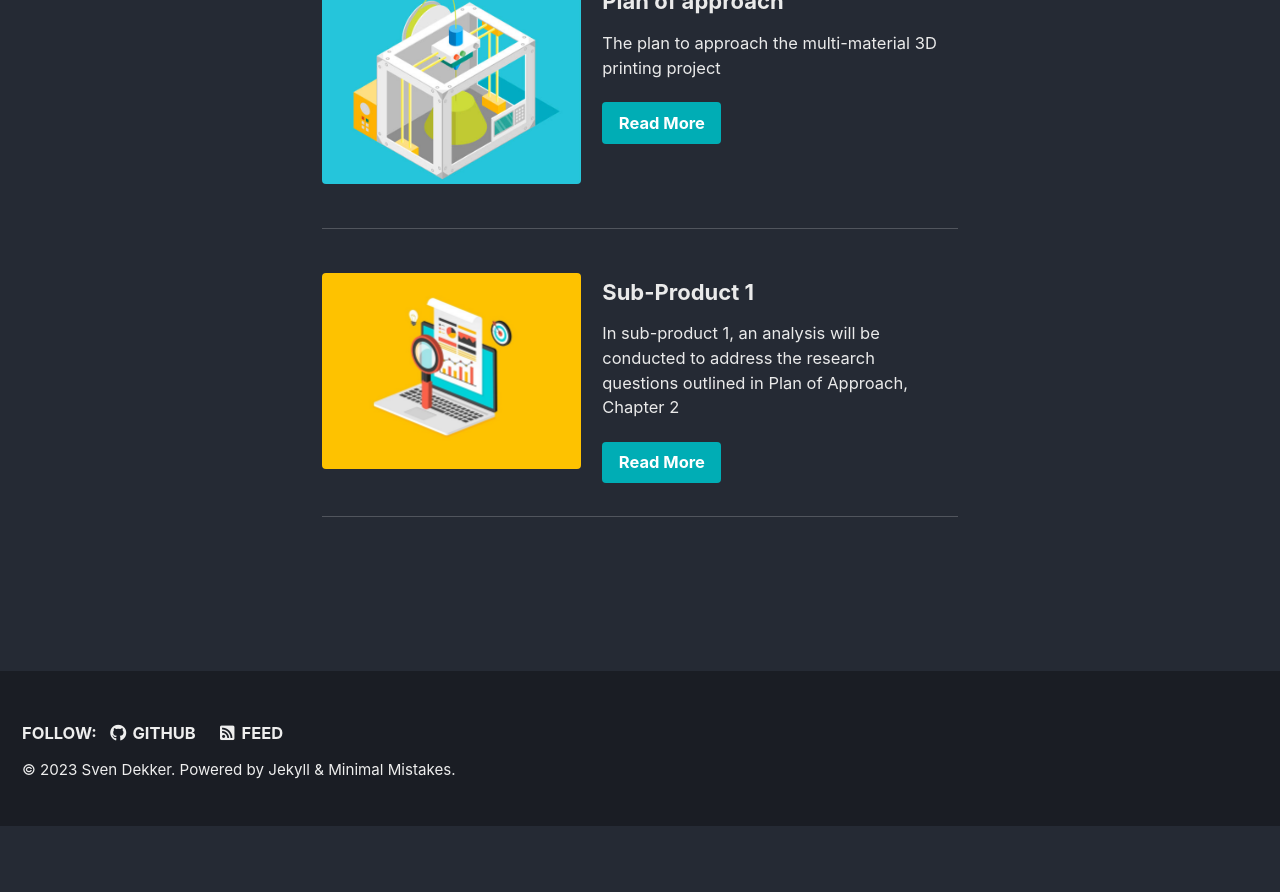
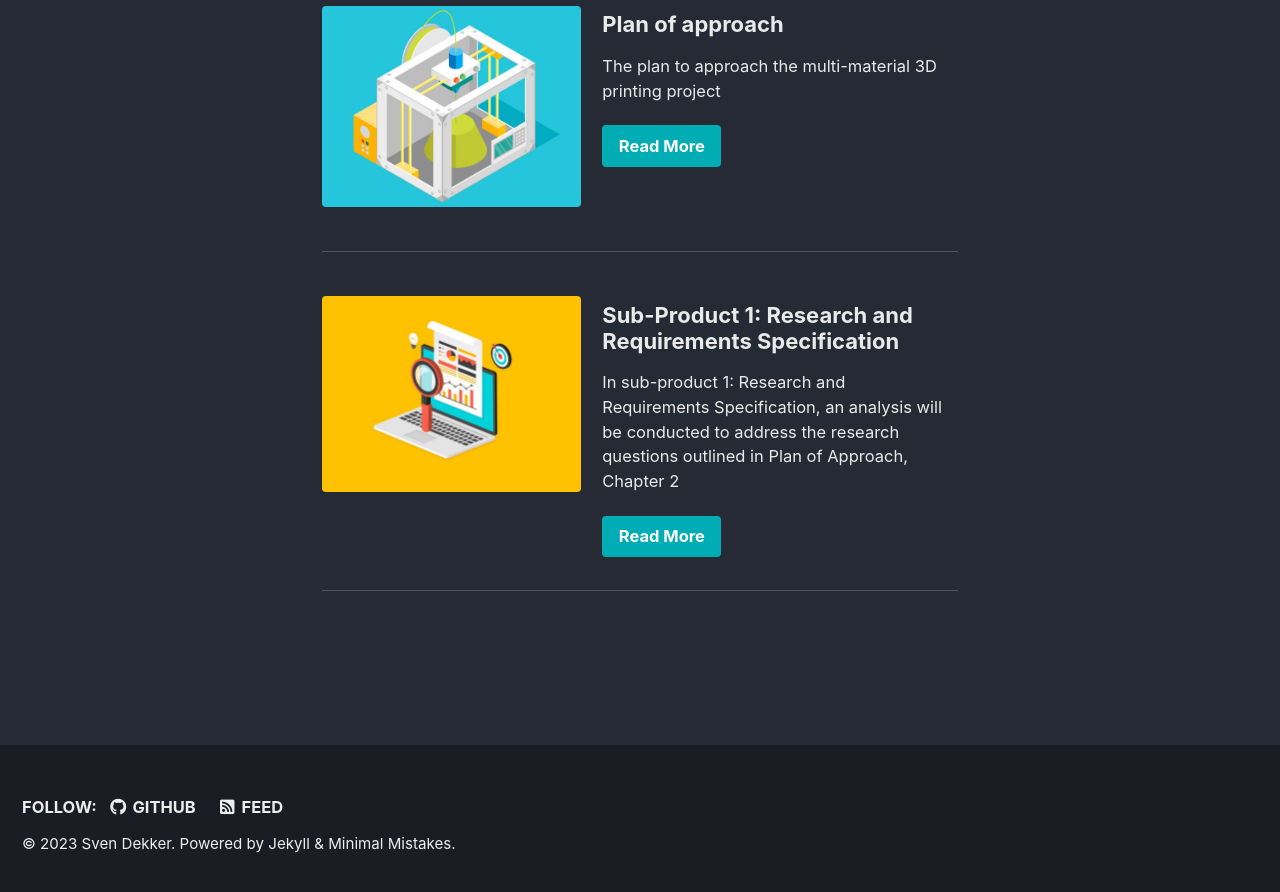
Before and after one commit to ProjectPhase/SvenDekker, a Jekyll site: the page built from _pages/Multi-material 3D printing.md, in a window 1280 px wide and 900 px high, scrolled down 837 px. Shown: the top 892 px of the window. Built offline with Jekyll 4.4.1, drawn with Linux system fonts in a browser that asks for light colours; cached includes are drawn as plain includes; before the commit the page ends 1663 px from its top, so only the background shows below that.

Commit message:
Title change

```diff
--- a/_pages/Multi-material 3D printing.md
+++ b/_pages/Multi-material 3D printing.md
@@ -23,8 +23,8 @@ author_profile: false
 feature_row2:
   - image_path: /assets/Images/Research.jpeg
     alt: "research"
-    title: "Sub-Product 1"
-    excerpt: 'In sub-product 1, an analysis will be conducted to address the research questions outlined in Plan of Approach, Chapter 2'
+    title: "Sub-Product 1: Research and Requirements Specification"
+    excerpt: 'In sub-product 1: Research and Requirements Specification, an analysis will be conducted to address the research questions outlined in Plan of Approach, Chapter 2'
     url: /multi-material 3d printing/sub-product 1/
     btn_label: "Read More"
     btn_class: "btn--primary"
@@ -44,6 +44,7 @@ feature_row:
 
 For these reasons, there are already several solutions on the market. Each of these solutions has its pros and cons, but in many products, the disadvantages outweigh the advantages. That's why the plan is to design a product in which the benefits outweigh the drawbacks.
 
+---
 
 {% include feature_row id="feature_row" type="left" %}
 
```
Also changed, not shown: _posts/Multi-material 3D printing/2023-09-15-Sub-Product-1.md (+1 -1 lines).
